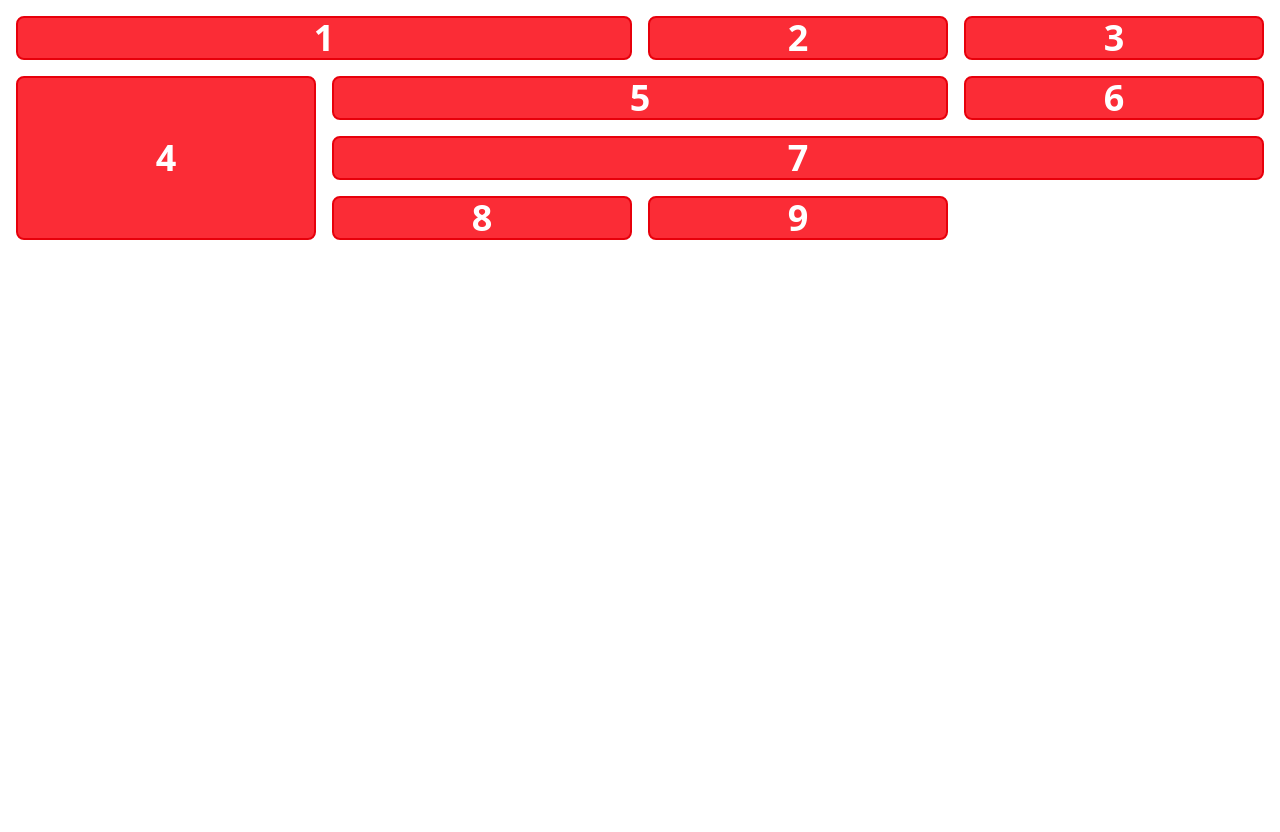
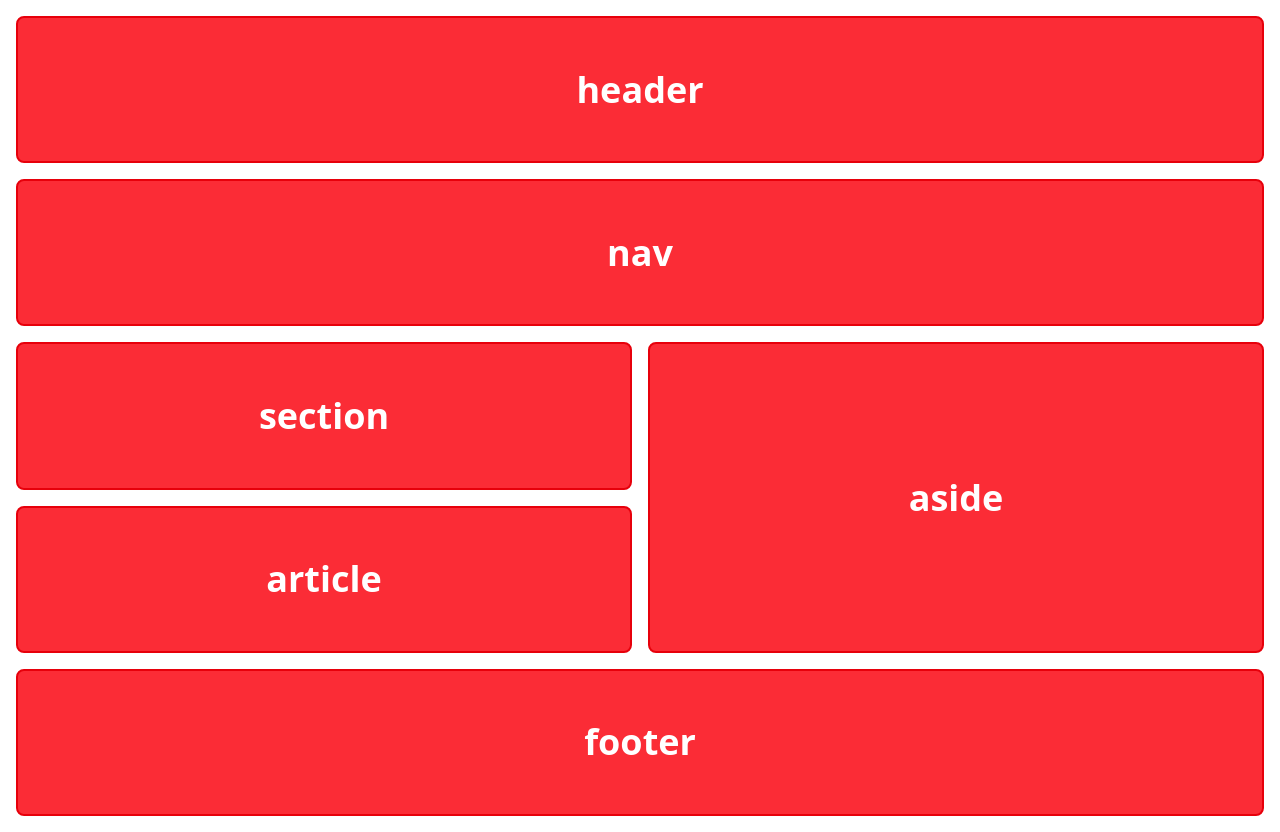
Before and after one commit to rpalaciosg/TailwindCss, a website: page src/index.html in a window 1280 px wide. Before the commit the page ends 800 px from the top, so only its background shows below. Drawn offline with Linux system fonts and the light colour scheme.

Commit message:
feat(cssgrid): maquetacion grafica de una pagina con css grid

```diff
--- a/src/index.html
+++ b/src/index.html
@@ -8,18 +8,13 @@
     <title>Probando Tailwindcss 4.0</title>
   </head>
   <body class="p-4">
-    <div class="grid grid-cols-4 gap-4">
-      <div class="card col-span-2">1</div>
-      <div class="card ">2</div>
-      <div class="card ">3</div>
-      <div class="card row-span-3">4</div>
-      <div class="card col-span-2">5</div>
-      <div class="card ">6</div>
-      <!-- <div class="card col-start-2 col-end-4">7</div> -->
-      <!-- <div class="card col-start-2 col-span-3">7</div> -->
-      <div class="card col-[2/5]">7</div>
-      <div class="card ">8</div>
-      <div class="card ">9</div>
+    <div class="grid grid-cols-2 gap-4 h-[100vh]">
+      <div class="card col-span-2">header</div>
+      <div class="card col-span-2">nav</div>
+      <div class="card ">section</div>
+      <div class="card ">article</div>
+      <div class="card row-[3/5] col-start-2">aside</div>
+      <div class="card col-span-2">footer</div>
     </div>
   </body>
 </html>
```
Also changed, not shown: src/output.css.
